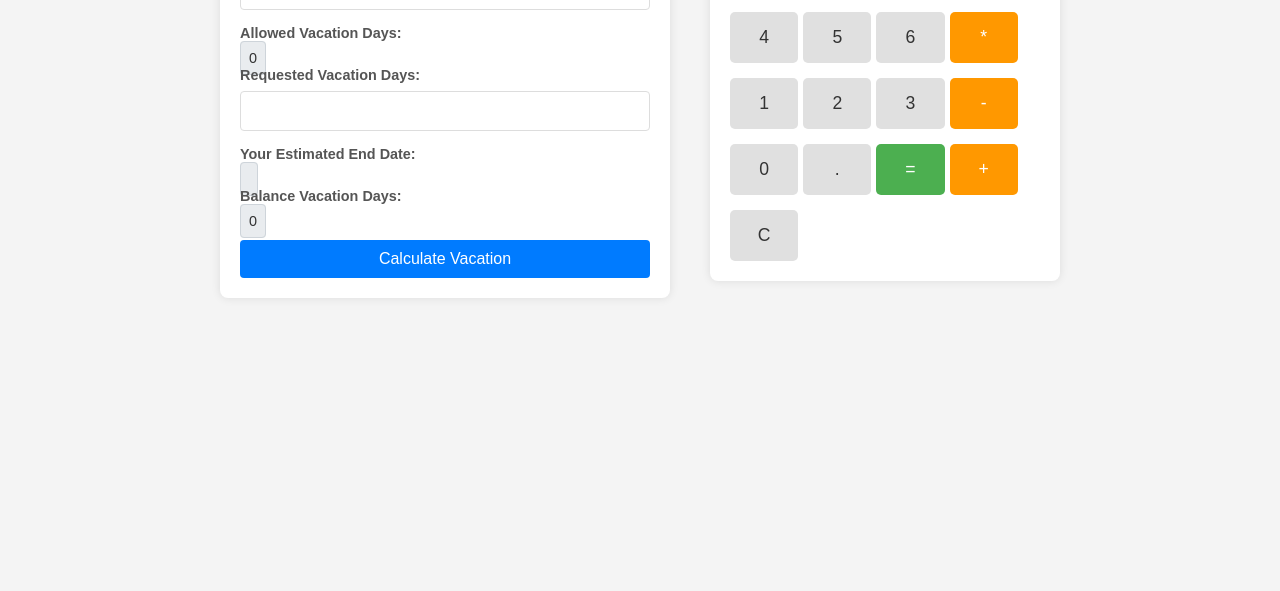
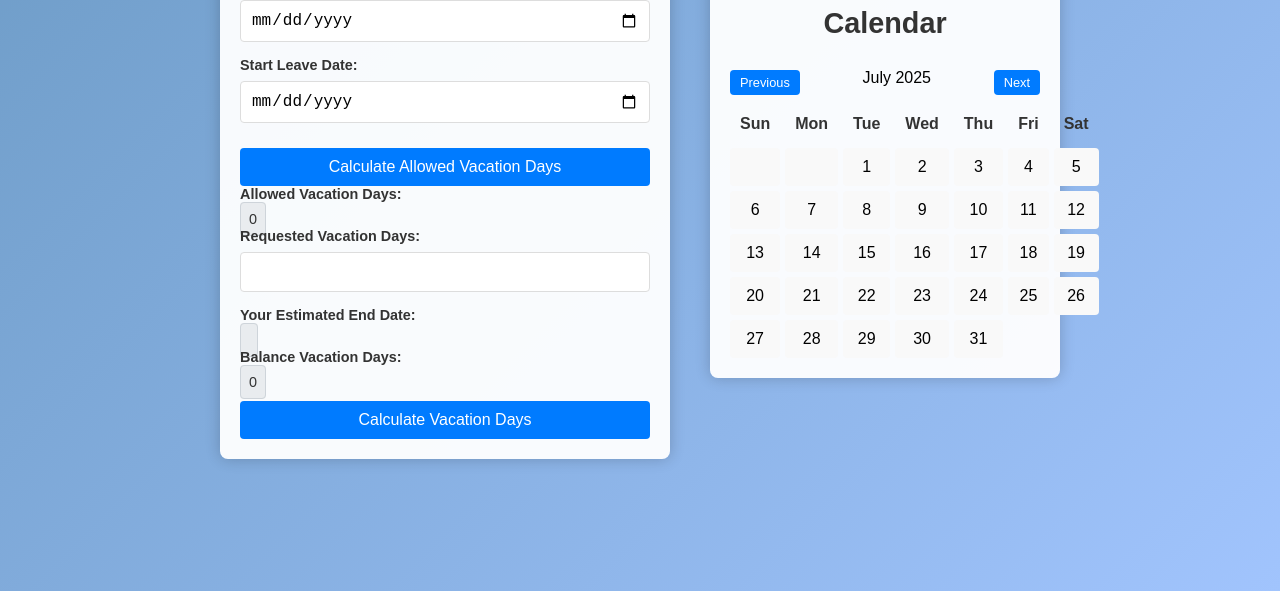
Before and after one commit to Jaid2414/vacation_plann, a plain HTML site: page index.html in a window 1280 px wide. Shown: the part 249-840 px from the top of the page. Before the commit the page ends 800 px from the top, so only its background shows below. Drawn offline with Linux system fonts and the light colour scheme.

Commit message:
Add calender
Add calander nby replasing calculater

```diff
--- a/index.html
+++ b/index.html
@@ -10,20 +10,22 @@
             font-family: Arial, sans-serif;
             margin: 0;
             padding: 10px;
-            background-color: #f4f4f4;
+            /* Gradient Background */
+            background: linear-gradient(135deg, #6b9ac4 0%, #a1c4fd 100%);
+            min-height: 100vh; /* Ensure background covers full height */
             display: flex;
             flex-direction: column;
             align-items: center;
             gap: 20px;
         }
 
-        .container, .calculator {
-            background-color: #fff;
+        .container, .calendar {
+            background-color: rgba(255, 255, 255, 0.95); /* Slightly transparent for depth */
             padding: 15px;
             border-radius: 8px;
-            box-shadow: 0 0 10px rgba(0, 0, 0, 0.1);
+            box-shadow: 0 0 15px rgba(0, 0, 0, 0.2); /* Stronger shadow for contrast */
             width: 100%;
-            max-width: 500px; /* Max width for larger screens */
+            max-width: 500px;
             box-sizing: border-box;
         }
 
@@ -31,20 +33,19 @@
             text-align: center;
             color: #333;
             margin-bottom: 20px;
-            font-size: 1.5rem; /* Relative font size */
+            font-size: 1.5rem;
         }
 
         label {
             display: block;
             margin-bottom: 8px;
-            color: #555;
+            color: #333;
             font-weight: bold;
             font-size: 0.9rem;
         }
 
         input[type="date"],
-        input[type="number"],
-        input[type="text"] {
+        input[type="number"] {
             width: calc(100% - 22px);
             padding: 8px;
             margin-bottom: 15px;
@@ -63,6 +64,7 @@
             font-size: 0.9rem;
             width: 100%;
             margin-top: 10px;
+            transition: background-color 0.3s; /* Smooth hover transition */
         }
 
         button:hover {
@@ -79,39 +81,62 @@
             font-size: 0.9rem;
         }
 
-        .calculator input[type="text"] {
-            width: calc(100% - 20px);
-            margin-bottom: 10px;
-            text-align: right;
-            font-size: 1rem;
+        /* Calendar Styles */
+        .calendar {
+            max-width: 350px;
         }
 
-        .calculator .keys {
+        .calendar-header {
             display: flex;
-            flex-wrap: wrap;
-            gap: 5px;
+            justify-content: space-between;
+            align-items: center;
+            margin-bottom: 10px;
         }
 
-        .calculator .keys button {
-            width: 22%;
-            padding: 12px;
-            font-size: 1rem;
-            background-color: #e0e0e0;
-            color: #333;
-            border: none;
-            border-radius: 5px;
-            cursor: pointer;
-            min-width: 50px; /* Ensure touch-friendly size */
+        .calendar-header button {
+            width: auto;
+            padding: 5px 10px;
+            font-size: 0.8rem;
         }
 
-        .calculator .keys button.operator {
-            background-color: #ff9800;
+        .calendar-grid {
+            display: grid;
+            grid-template-columns: repeat(7, 1fr);
+            gap: 5px;
+            text-align: center;
+        }
+
+        .calendar-grid div {
+            padding: 8px;
+            font-size: 0.9rem;
+            cursor: pointer;
+            border-radius: 4px;
+        }
+
+        .calendar-grid .day-name {
+            font-weight: bold;
+            color: #333;
+            cursor: default;
+        }
+
+        .calendar-grid .day {
+            background-color: #f9f9f9;
+        }
+
+        .calendar-grid .day:hover {
+            background-color: #007bff;
             color: white;
         }
 
-        .calculator .keys button.equal {
-            background-color: #4CAF50;
+        .calendar-grid .selected {
+            background-color: #007bff;
             color: white;
+            font-weight: bold;
+        }
+
+        .calendar-grid .disabled {
+            color: #ccc;
+            cursor: not-allowed;
         }
 
         /* Media Queries for Larger Screens */
@@ -128,7 +153,7 @@
                 padding: 20px;
             }
 
-            .calculator {
+            .calendar {
                 max-width: 300px;
                 padding: 20px;
             }
@@ -139,15 +164,14 @@
 
             input[type="date"],
             input[type="number"],
-            input[type="text"],
             button {
                 font-size: 1rem;
                 padding: 10px;
             }
 
-            .calculator .keys button {
-                padding: 15px;
-                font-size: 1.1rem;
+            .calendar-grid div {
+                padding: 10px;
+                font-size: 1rem;
             }
         }
 
@@ -156,7 +180,7 @@
                 max-width: 450px;
             }
 
-            .calculator {
+            .calendar {
                 max-width: 350px;
             }
         }
@@ -173,6 +197,7 @@
         <div>
             <label for="startLeaveDate">Start Leave Date:</label>
             <input type="date" id="startLeaveDate">
+            <button onclick="calculateAllowedVacation()">Calculate Allowed Vacation Days</button>
         </div>
         <div>
             <label>Allowed Vacation Days:</label>
@@ -190,41 +215,27 @@
             <label>Balance Vacation Days:</label>
             <span id="balanceVacationDays" class="result">0</span>
         </div>
-        <button onclick="calculateVacation()">Calculate Vacation</button>
+        <button onclick="calculateVacationDays()">Calculate Vacation Days</button>
     </div>
 
-    <div class="calculator">
-        <h2>Calculator</h2>
-        <input type="text" id="calcDisplay" readonly>
-        <div class="keys">
-            <button onclick="appendToDisplay('7')">7</button>
-            <button onclick="appendToDisplay('8')">8</button>
-            <button onclick="appendToDisplay('9')">9</button>
-            <button class="operator" onclick="appendToDisplay('/')">/</button>
-            <button onclick="appendToDisplay('4')">4</button>
-            <button onclick="appendToDisplay('5')">5</button>
-            <button onclick="appendToDisplay('6')">6</button>
-            <button class="operator" onclick="appendToDisplay('*')">*</button>
-            <button onclick="appendToDisplay('1')">1</button>
-            <button onclick="appendToDisplay('2')">2</button>
-            <button onclick="appendToDisplay('3')">3</button>
-            <button class="operator" onclick="appendToDisplay('-')">-</button>
-            <button onclick="appendToDisplay('0')">0</button>
-            <button onclick="appendToDisplay('.')">.</button>
-            <button class="equal" onclick="calculateResult()">=</button>
-            <button class="operator" onclick="appendToDisplay('+')">+</button>
-            <button onclick="clearDisplay()">C</button>
+    <div class="calendar">
+        <h2>Calendar</h2>
+        <div class="calendar-header">
+            <button onclick="prevMonth()">Previous</button>
+            <span id="monthYear"></span>
+            <button onclick="nextMonth()">Next</button>
         </div>
+        <div class="calendar-grid" id="calendarGrid"></div>
     </div>
 
     <script>
-        function calculateVacation() {
+        // Vacation Planner Functions
+        function calculateAllowedVacation() {
             const joiningDateInput = document.getElementById('joiningDate').value;
             const startLeaveDateInput = document.getElementById('startLeaveDate').value;
-            const requestedVacationDays = parseInt(document.getElementById('requestedVacationDays').value);
 
-            if (!joiningDateInput || !startLeaveDateInput || isNaN(requestedVacationDays)) {
-                alert('Please fill in all the required fields.');
+            if (!joiningDateInput || !startLeaveDateInput) {
+                alert('Please fill in Joining Date and Start Leave Date.');
                 return;
             }
 
@@ -236,6 +247,19 @@
 
             const allowedDays = Math.floor((30 / 365) * daysBetween);
             document.getElementById('allowedVacationDays').textContent = allowedDays;
+        }
+
+        function calculateVacationDays() {
+            const startLeaveDateInput = document.getElementById('startLeaveDate').value;
+            const requestedVacationDays = parseInt(document.getElementById('requestedVacationDays').value);
+            const allowedVacationDays = parseInt(document.getElementById('allowedVacationDays').textContent);
+
+            if (!startLeaveDateInput || isNaN(requestedVacationDays)) {
+                alert('Please fill in Start Leave Date and Requested Vacation Days.');
+                return;
+            }
+
+            const startLeaveDate = new Date(startLeaveDateInput);
 
             let currentEndDate = new Date(startLeaveDate);
             let daysCounted = 0;
@@ -247,27 +271,87 @@
             }
             document.getElementById('endDate').textContent = currentEndDate.toDateString();
 
-            const balanceDays = allowedDays - requestedVacationDays;
-            document.getElementById('balanceVacationDays').textContent = balanceDays;
+            const balanceDays = allowedVacationDays - requestedVacationDays;
+            document.getElementById('balanceVacationDays').textContent = balanceDays >= 0 ? balanceDays : 'Insufficient vacation days';
         }
 
-        let calcDisplay = document.getElementById('calcDisplay');
+        // Calendar Functions
+        let currentDate = new Date();
+        let currentMonth = currentDate.getMonth();
+        let currentYear = currentDate.getFullYear();
 
-        function appendToDisplay(value) {
-            calcDisplay.value += value;
+        function renderCalendar() {
+            const calendarGrid = document.getElementById('calendarGrid');
+            const monthYear = document.getElementById('monthYear');
+            const startLeaveDateInput = document.getElementById('startLeaveDate').value;
+
+            const monthNames = ["January", "February", "March", "April", "May", "June", "July", "August", "September", "October", "November", "December"];
+            monthYear.textContent = `${monthNames[currentMonth]} ${currentYear}`;
+
+            calendarGrid.innerHTML = '';
+
+            const days = ['Sun', 'Mon', 'Tue', 'Wed', 'Thu', 'Fri', 'Sat'];
+            days.forEach(day => {
+                const dayElement = document.createElement('div');
+                dayElement.className = 'day-name';
+                dayElement.textContent = day;
+                calendarGrid.appendChild(dayElement);
+            });
+
+            const firstDay = new Date(currentYear, currentMonth, 1).getDay();
+            const daysInMonth = new Date(currentYear, currentMonth + 1, 0).getDate();
+
+            for (let i = 0; i < firstDay; i++) {
+                const emptyDay = document.createElement('div');
+                emptyDay.className = 'day disabled';
+                calendarGrid.appendChild(emptyDay);
+            }
+
+            for (let day = 1; day <= daysInMonth; day++) {
+                const dayElement = document.createElement('div');
+                dayElement.className = 'day';
+                dayElement.textContent = day;
+
+                const currentDateStr = `${currentYear}-${String(currentMonth + 1).padStart(2, '0')}-${String(day).padStart(2, '0')}`;
+                if (currentDateStr === startLeaveDateInput) {
+                    dayElement.className += ' selected';
+                }
+
+                dayElement.onclick = () => {
+                    document.getElementById('startLeaveDate').value = currentDateStr;
+                    renderCalendar();
+                };
+
+                calendarGrid.appendChild(dayElement);
+            }
         }
 
-        function clearDisplay() {
-            calcDisplay.value = '';
+        function prevMonth() {
+            currentMonth--;
+            if (currentMonth < 0) {
+                currentMonth = 11;
+                currentYear--;
+            }
+            renderCalendar();
         }
 
-        function calculateResult() {
-            try {
-                calcDisplay.value = eval(calcDisplay.value);
-            } catch (error) {
-                calcDisplay.value = 'Error';
+        function nextMonth() {
+            currentMonth++;
+            if (currentMonth > 11) {
+                currentMonth = 0;
+                currentYear++;
             }
+            renderCalendar();
         }
+
+        renderCalendar();
+
+        document.getElementById('startLeaveDate').addEventListener('change', () => {
+            const selectedDate = new Date(document.getElementById('startLeaveDate').value);
+            currentMonth = selectedDate.getMonth();
+            currentYear = selectedDate.getFullYear();
+            renderCalendar();
+        });
     </script>
 </body>
 
```
